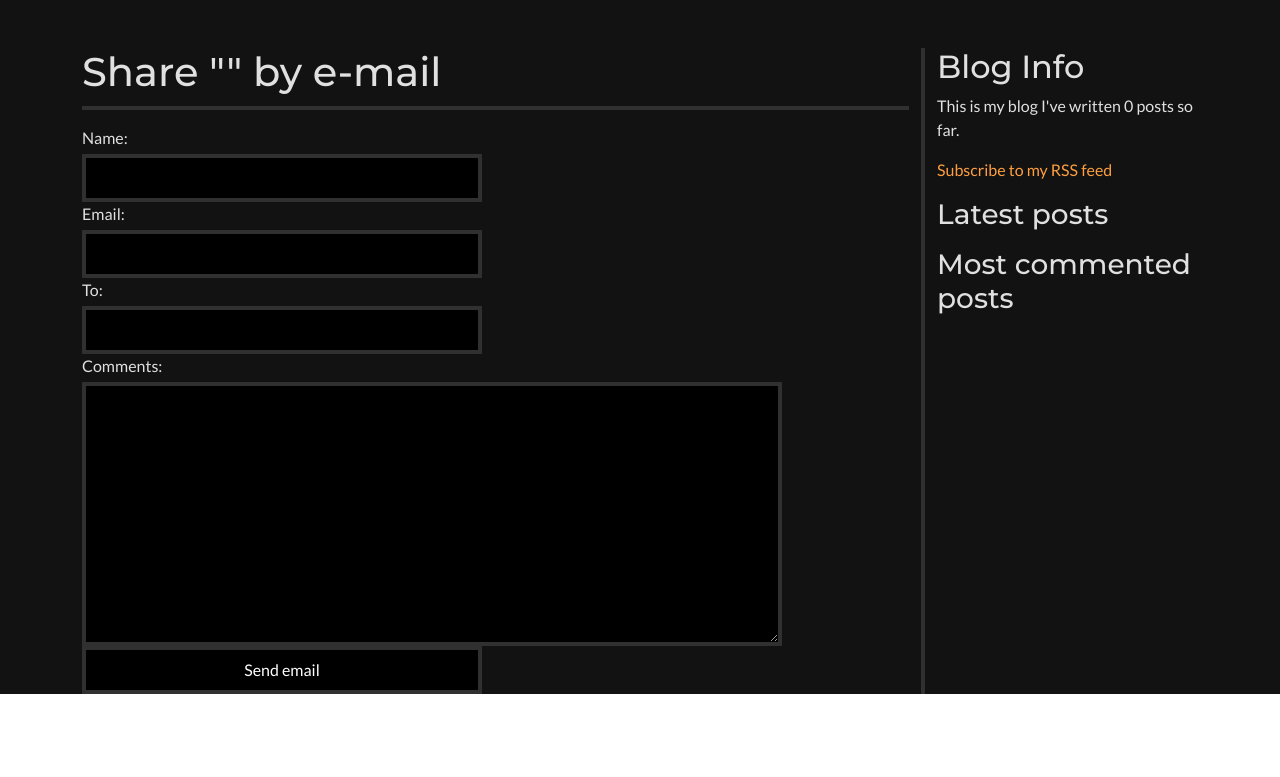
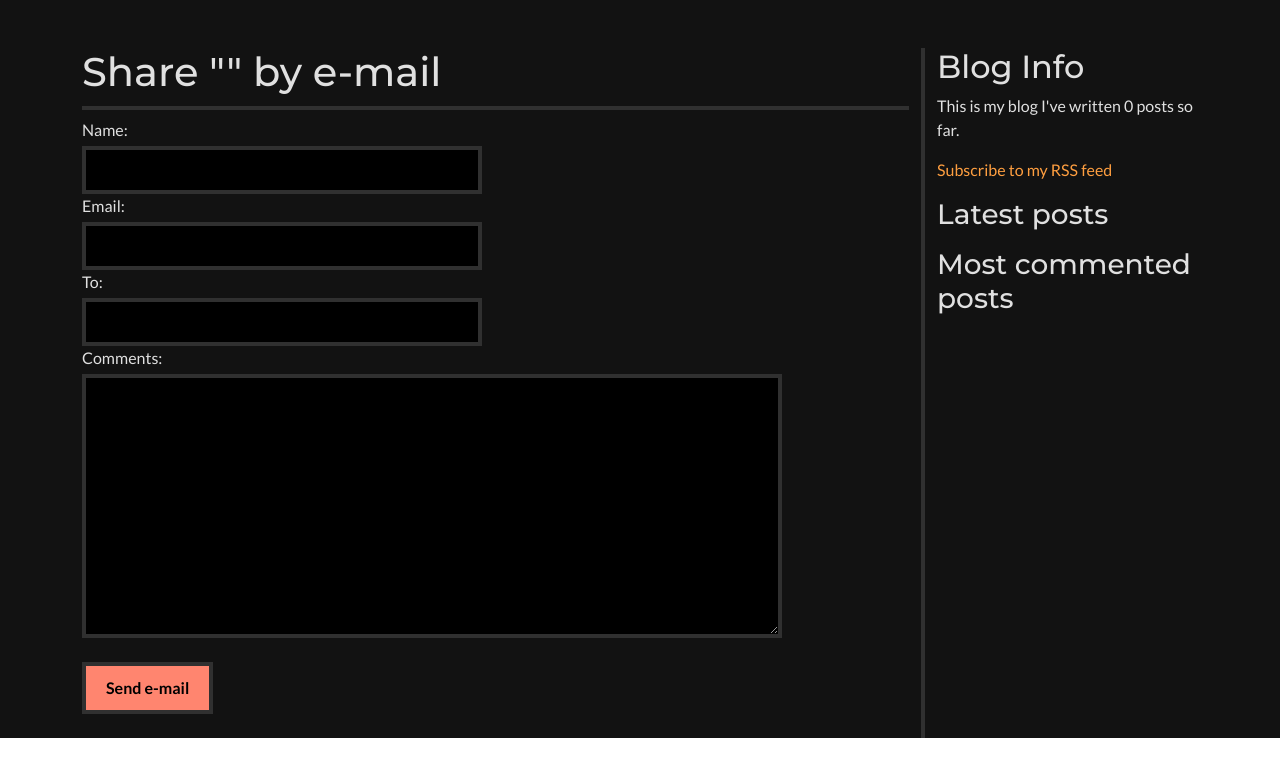
Before and after one commit to Iam-samyog/Luminaria-, a Django app: template Luminaria/blog/templates/blog/post/share.html in a window 1280 px wide. Shown: the top 777 px of the page. Run offline with Django 5.2, Linux system fonts and the light colour scheme; the template is opened without the code that fills it: values that come from a table or form of the project are taken from there, others are empty; parts of the project's set-up code (start-up, migrations or seed data) failed here and were passed over; some libraries are stand-ins or nearby versions.

Commit message:
Completed the Final desing

```diff
--- a/Luminaria/blog/templates/blog/post/share.html
+++ b/Luminaria/blog/templates/blog/post/share.html
@@ -13,10 +13,16 @@
 {% else %}
 <h1>Share "{{ post.title }}" by e-mail</h1>
 <form action="" method="post">
+    <div class="row">
+    <div class="col-md-12" >
     {{ form.as_p }}
+    </div>
+    <div  class="col-md-12 my-4" >
     {% csrf_token %}
-    <input type="submit" value="Send email">
 
+    <button>Send e-mail</button>
+    </div>
+    </div>
 </form>
 {% endif %}
 {% endblock %}
```
